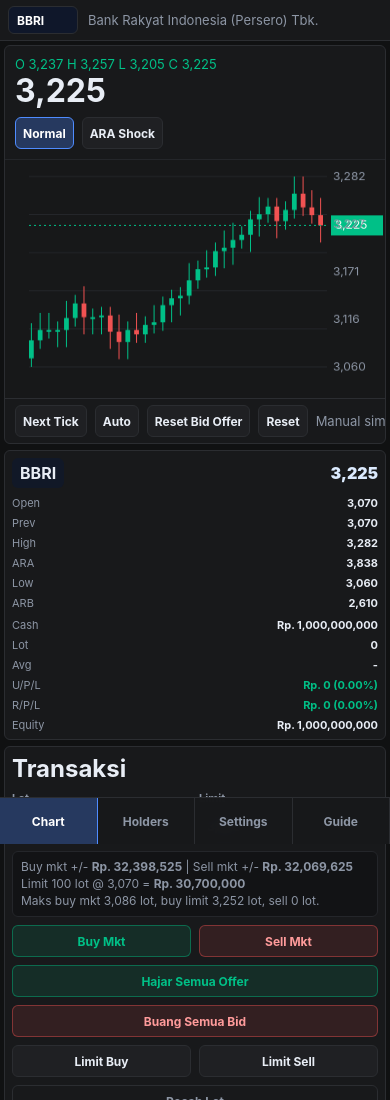
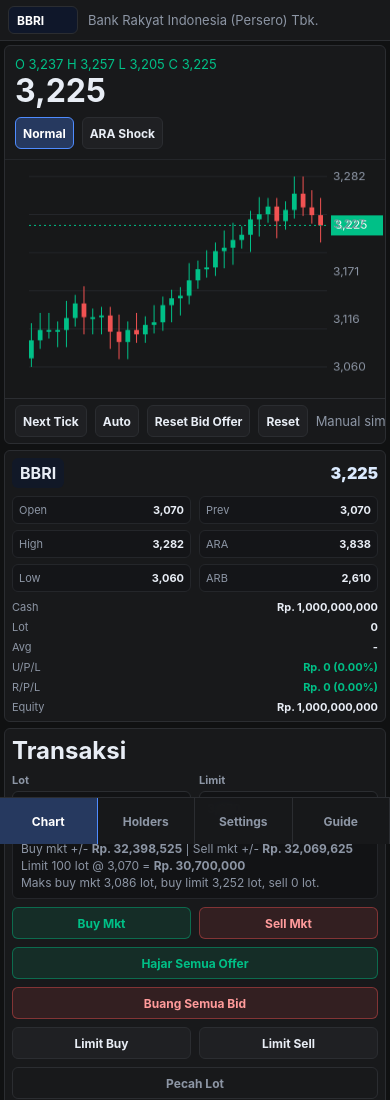
Before and after one commit to hadiho80/indo-stock-trade-simulator, a website: page index.html in a window 390 px wide. Shown: the top 1100 px of the page. Drawn offline with Linux system fonts and the light colour scheme.

Commit message:
update v7

```diff
--- a/index.html
+++ b/index.html
@@ -65,12 +65,12 @@
                 <span id="quoteLast">3.070</span>
               </div>
               <div class="quote-grid">
-                <span>Open</span><strong id="openPrice">3.070</strong>
-                <span>Prev</span><strong id="prevPrice">3.070</strong>
-                <span>High</span><strong id="highPrice">3.070</strong>
-                <span>ARA</span><strong id="araPrice">3.830</strong>
-                <span>Low</span><strong id="lowPrice">3.070</strong>
-                <span>ARB</span><strong id="arbPrice">2.610</strong>
+                <div class="quote-pair"><span>Open</span><strong id="openPrice">3.070</strong></div>
+                <div class="quote-pair"><span>Prev</span><strong id="prevPrice">3.070</strong></div>
+                <div class="quote-pair"><span>High</span><strong id="highPrice">3.070</strong></div>
+                <div class="quote-pair"><span>ARA</span><strong id="araPrice">3.830</strong></div>
+                <div class="quote-pair"><span>Low</span><strong id="lowPrice">3.070</strong></div>
+                <div class="quote-pair"><span>ARB</span><strong id="arbPrice">2.610</strong></div>
               </div>
               <div id="portfolioMetrics" class="account-grid compact-account"></div>
             </section>
--- a/public/styles.css
+++ b/public/styles.css
@@ -275,6 +275,10 @@ p {
   font-size: 12px;
 }
 
+.quote-pair {
+  display: contents;
+}
+
 .cap-presets {
   display: grid;
   grid-template-columns: 1fr 1fr;
@@ -362,11 +366,13 @@ p {
 }
 
 .quote-grid span,
+.quote-pair span,
 .account-grid span {
   color: var(--muted);
 }
 
 .quote-grid strong,
+.quote-pair strong,
 .account-grid strong {
   text-align: right;
 }
@@ -889,6 +895,25 @@ p {
     font-size: 11px;
   }
 
+  .quote-pair {
+    display: grid;
+    grid-template-columns: auto minmax(0, 1fr);
+    gap: 6px;
+    align-items: center;
+    min-width: 0;
+    padding: 6px;
+    border: 1px solid var(--line-soft);
+    border-radius: 6px;
+    background: #141518;
+  }
+
+  .quote-pair strong {
+    overflow: hidden;
+    text-align: right;
+    text-overflow: ellipsis;
+    white-space: nowrap;
+  }
+
   .quote-row {
     align-items: center;
     flex-direction: row;
--- a/styles.css
+++ b/styles.css
@@ -275,6 +275,10 @@ p {
   font-size: 12px;
 }
 
+.quote-pair {
+  display: contents;
+}
+
 .cap-presets {
   display: grid;
   grid-template-columns: 1fr 1fr;
@@ -362,11 +366,13 @@ p {
 }
 
 .quote-grid span,
+.quote-pair span,
 .account-grid span {
   color: var(--muted);
 }
 
 .quote-grid strong,
+.quote-pair strong,
 .account-grid strong {
   text-align: right;
 }
@@ -889,6 +895,25 @@ p {
     font-size: 11px;
   }
 
+  .quote-pair {
+    display: grid;
+    grid-template-columns: auto minmax(0, 1fr);
+    gap: 6px;
+    align-items: center;
+    min-width: 0;
+    padding: 6px;
+    border: 1px solid var(--line-soft);
+    border-radius: 6px;
+    background: #141518;
+  }
+
+  .quote-pair strong {
+    overflow: hidden;
+    text-align: right;
+    text-overflow: ellipsis;
+    white-space: nowrap;
+  }
+
   .quote-row {
     align-items: center;
     flex-direction: row;
```
Also changed, not shown: public/index.html (+6 -6 lines).
